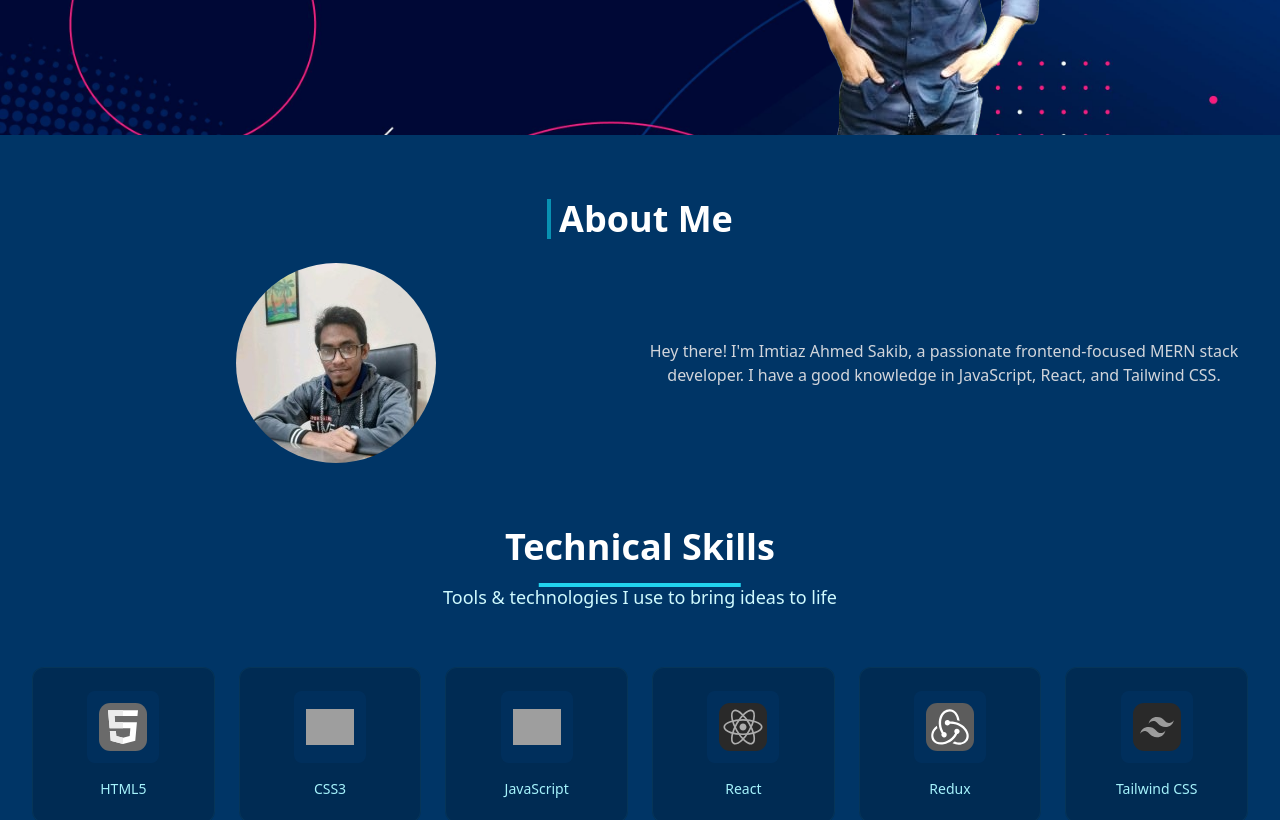
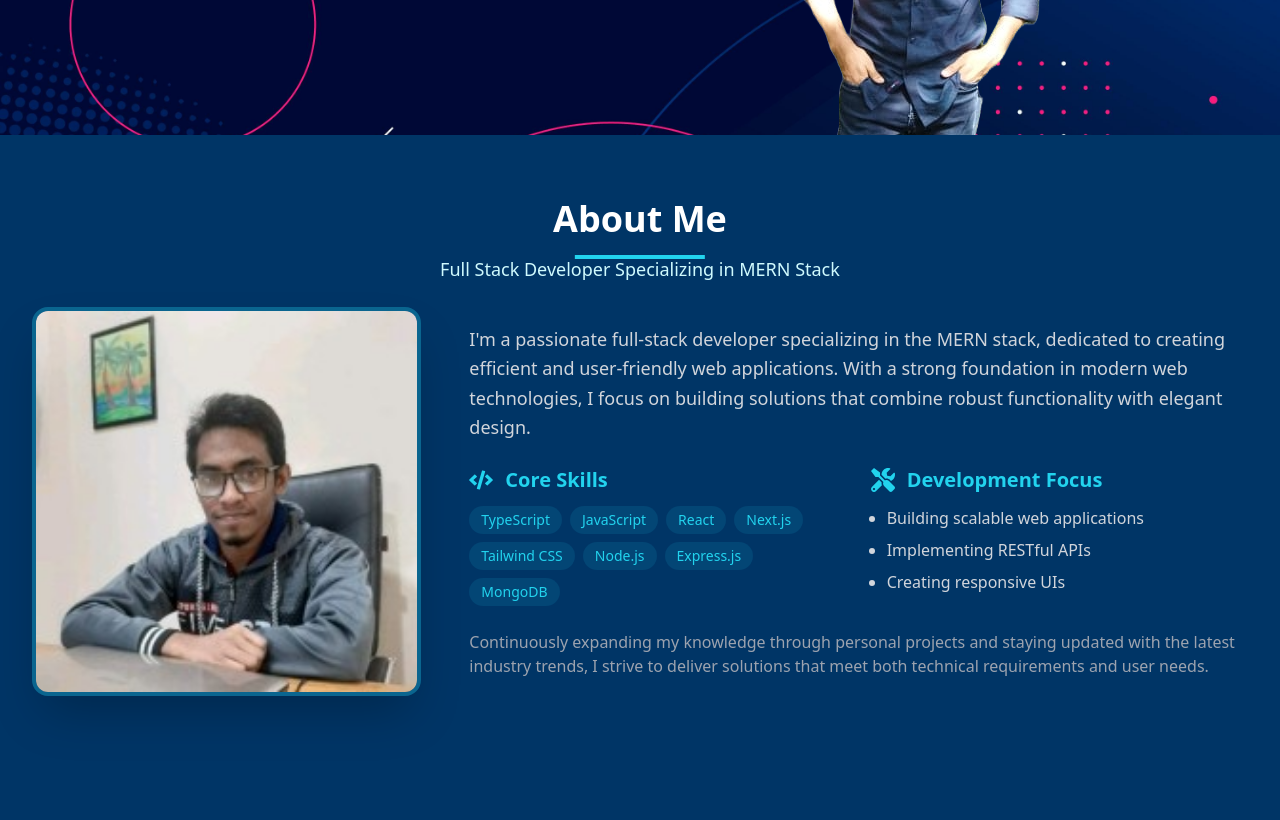
Before and after one commit to imtiazsakib15/portfolio, a React (Vite) app: page / in a window 1280 px wide. Shown: the part 420-1240 px from the top of the page. Built offline with nearby package versions, Linux system fonts and the light colour scheme; grey boxes are pictures that could not be loaded.

Commit message:
about me section design changed

```diff
--- a/package.json
+++ b/package.json
@@ -31,6 +31,6 @@
     "eslint-plugin-react-refresh": "^0.4.5",
     "postcss": "^8.4.32",
     "tailwindcss": "^3.3.6",
-    "vite": "^5.0.8"
+    "vite": "^6.2.2"
   }
 }
--- a/src/components/AboutMe/AboutMe.jsx
+++ b/src/components/AboutMe/AboutMe.jsx
@@ -1,27 +1,76 @@
 import myPhoto from "../../assets/my-photo2.jpeg";
+import { FaCode, FaTools } from "react-icons/fa";
+import Title from "../shared/Title";
+import { CORE_SKILLS } from "../../constants/coreSkills.constant";
 
 const AboutMe = () => {
   return (
-    <div
-      id="aboutMe"
-      className="max-w-7xl mx-auto px-4 sm:px-6 lg:px-10 pt-10 sm:pt-12 lg:pt-16"
-    >
-      <h1 className="text-2xl sm:text-3xl lg:text-4xl font-bold mb-6 border-l-4 border-cyan-600 pl-2 w-max mx-auto">
-        About Me
-      </h1>
-      <div className="flex flex-col sm:flex-row items-center gap-4 text-center">
-        <div className="sm:w-1/2">
-          <img className="mx-auto rounded-full" src={myPhoto} alt="My Photo" />
-        </div>
-        <div className="sm:w-1/2">
-          <p className="text-gray-300">
-            Hey there! I&apos;m Imtiaz Ahmed Sakib, a passionate
-            frontend-focused MERN stack developer. I have a good knowledge in
-            JavaScript, React, and Tailwind CSS.
-          </p>
+    <section id="about" className="py-16">
+      <div className="max-w-7xl mx-auto px-4 sm:px-6 lg:px-8">
+        <Title
+          title="About Me"
+          subtitle="Full Stack Developer Specializing in MERN Stack"
+        />
+
+        <div className="flex flex-col lg:flex-row items-center gap-12">
+          <div className="lg:w-1/3 relative group">
+            <img
+              src={myPhoto}
+              alt="Profile"
+              className="rounded-2xl shadow-2xl w-full max-w-md border-4 border-cyan-400/30 hover:border-cyan-400/50 transition-all hover:origin-center hover:rotate-6 hover:duration-500"
+            />
+          </div>
+
+          <div className="lg:w-2/3 text-gray-300 space-y-6">
+            <p className="text-lg leading-relaxed">
+              I&apos;m a passionate full-stack developer specializing in the
+              MERN stack, dedicated to creating efficient and user-friendly web
+              applications. With a strong foundation in modern web technologies,
+              I focus on building solutions that combine robust functionality
+              with elegant design.
+            </p>
+
+            <div className="grid md:grid-cols-2 gap-6">
+              <div className="space-y-3">
+                <div className="flex items-center gap-3 text-cyan-400">
+                  <FaCode className="text-2xl" />
+                  <h3 className="text-xl font-semibold">Core Skills</h3>
+                </div>
+                <div className="flex flex-wrap gap-2">
+                  {CORE_SKILLS.map((skill) => (
+                    <span
+                      key={skill}
+                      className="px-3 py-1 bg-cyan-400/10 text-cyan-400 rounded-full text-sm"
+                    >
+                      {skill}
+                    </span>
+                  ))}
+                </div>
+              </div>
+
+              <div className="space-y-3">
+                <div className="flex items-center gap-3 text-cyan-400">
+                  <FaTools className="text-2xl" />
+                  <h3 className="text-xl font-semibold">Development Focus</h3>
+                </div>
+                <ul className="space-y-2 pl-4 list-disc">
+                  <li>Building scalable web applications</li>
+                  <li>Implementing RESTful APIs</li>
+                  <li>Creating responsive UIs</li>
+                </ul>
+              </div>
+            </div>
+
+            <p className="text-gray-400">
+              Continuously expanding my knowledge through personal projects and
+              staying updated with the latest industry trends, I strive to
+              deliver solutions that meet both technical requirements and user
+              needs.
+            </p>
+          </div>
         </div>
       </div>
-    </div>
+    </section>
   );
 };
 
--- /dev/null
+++ b/src/constants/coreSkills.constant.js
@@ -0,0 +1,10 @@
+export const CORE_SKILLS = [
+  "TypeScript",
+  "JavaScript",
+  "React",
+  "Next.js",
+  "Tailwind CSS",
+  "Node.js",
+  "Express.js",
+  "MongoDB",
+];
```
Also changed, not shown: 1 other file (tests, documents, lock files or other folders).
